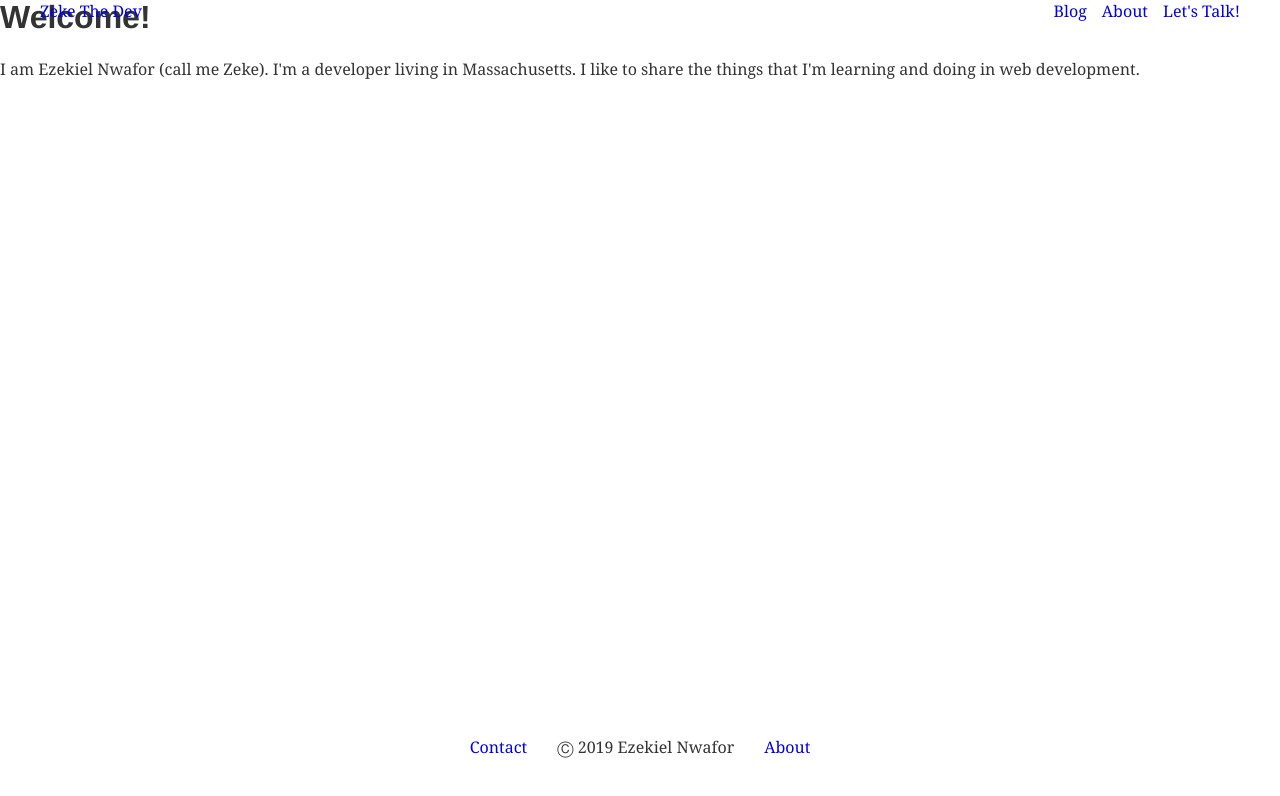
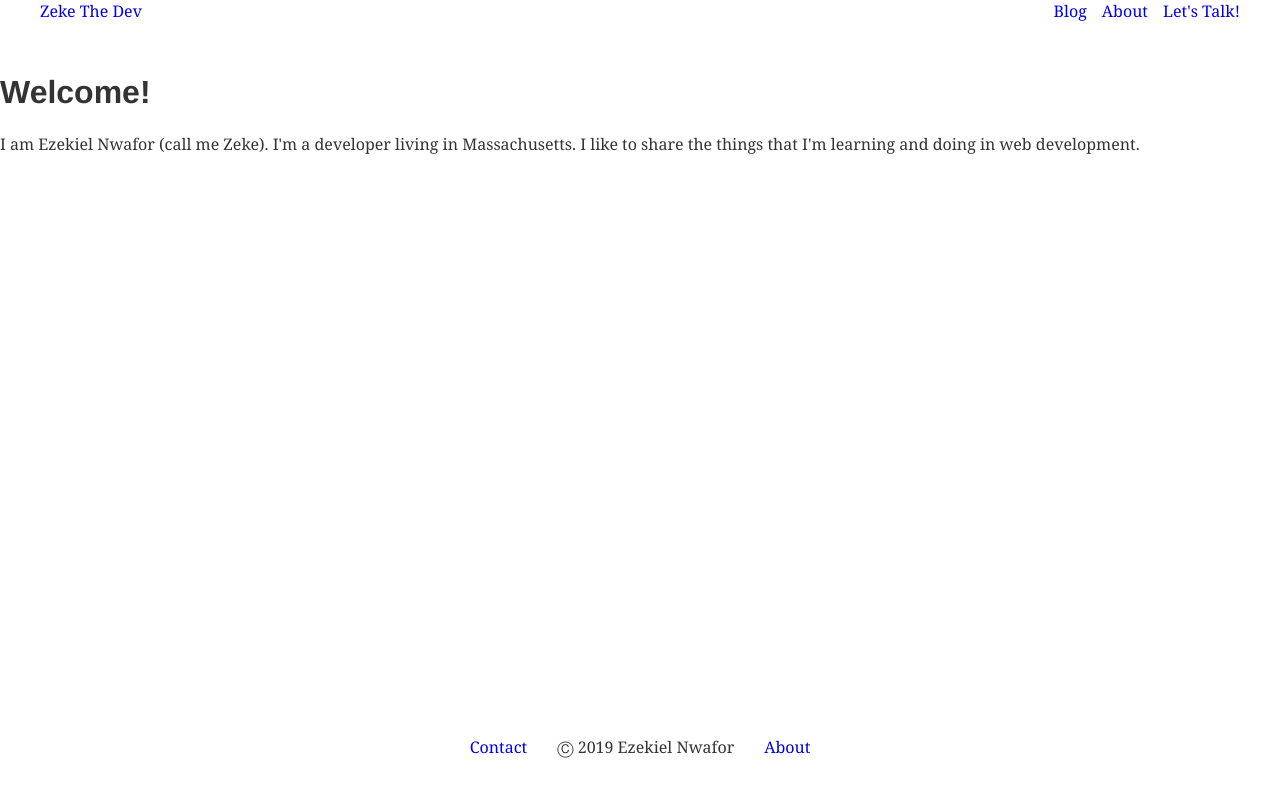
Before and after one commit to Ezekiel-Nwafor/zeke-the-dev, a Gatsby site: page / in a window 1280 px wide. Built offline with nearby package versions, Linux system fonts and the light colour scheme; Gatsby itself is replaced by a stand-in of ours.

Commit message:
styling index page

```diff
--- a/src/pages/index.js
+++ b/src/pages/index.js
@@ -1,13 +1,21 @@
 import React from "react"
 import styled from 'styled-components';
 import Layout from '../components/layout'
+
+const IntroSection = styled.section`
+    padding-top: 75px;
+`
 
 const Index = () => {
     return (
 
         <Layout>
-            <h1>Welcome!</h1>
-            <p>I am Ezekiel Nwafor (call me Zeke). I'm a developer living in Massachusetts. I like to share the things that I'm learning and doing in web development. </p>
+            <IntroSection>
+                <div>
+                    <h1>Welcome!</h1>
+                    <p>I am Ezekiel Nwafor (call me Zeke). I'm a developer living in Massachusetts. I like to share the things that I'm learning and doing in web development. </p>
+                </div>
+            </IntroSection>
         </Layout>
 
     )
```
